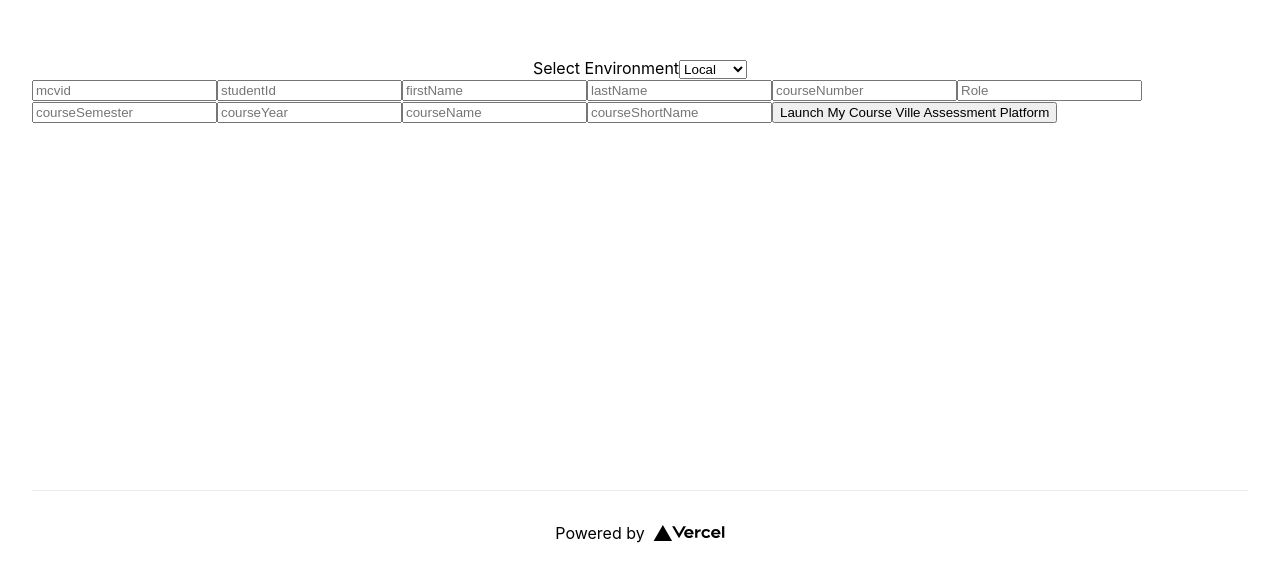
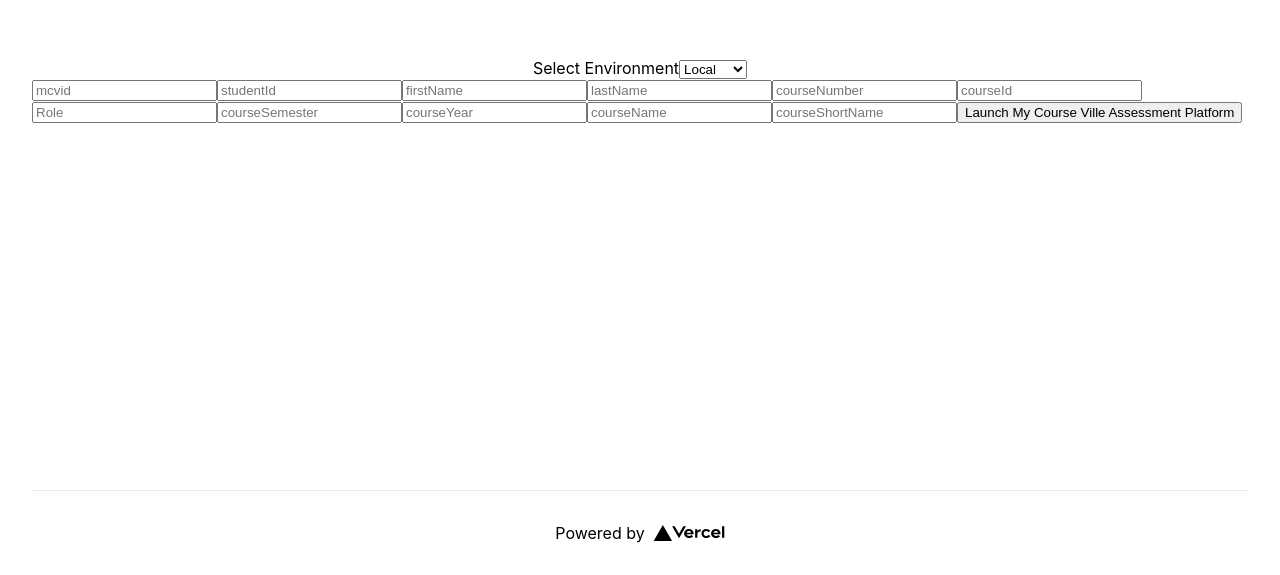
Before and after one commit to Subtawee14/mcva-lms-launcher, a Next.js app: page / in a window 1280 px wide. Shown: the part 310-885 px from the top of the page. Built offline with nearby package versions, Linux system fonts and the light colour scheme.

Commit message:
add course id

```diff
--- a/pages/index.tsx
+++ b/pages/index.tsx
@@ -49,9 +49,10 @@ const Home: NextPage = () => {
           />
           <input
             type="text"
-            name="mcv_course_cv_cid"
+            name="mcv_course_courseno"
             placeholder="courseNumber"
           />
+          <input type="text" name="mcv_course_cv_cid" placeholder="courseId" />
           <input type="text" name="roles" placeholder="Role" />
           <input
             type="text"
```
